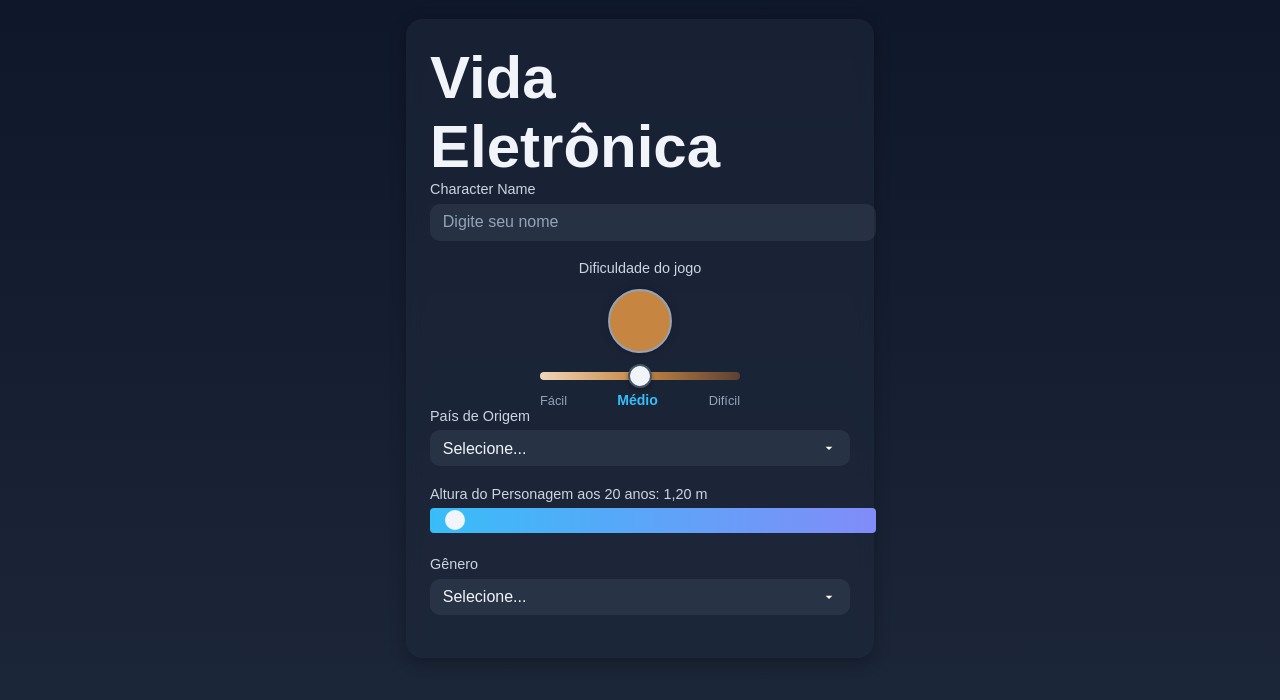
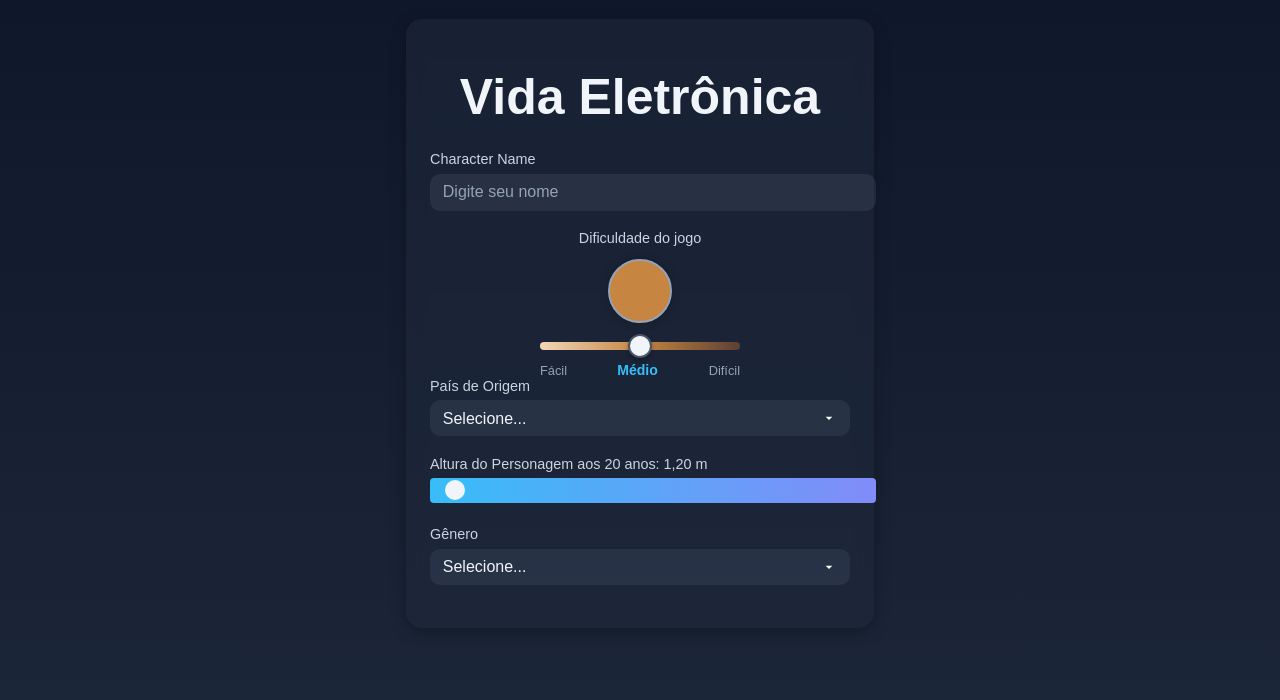
Before and after one commit to Cauadeassis/lifeGame, a Next.js app: page /customizer in a window 1280 px wide. Shown: the top 700 px of the page. Built offline with nearby package versions, Linux system fonts and the light colour scheme.

Commit message:
New `header` feature and style`

```diff
--- a/components/header.jsx
+++ b/components/header.jsx
@@ -1,9 +1,17 @@
 import React from "react";
+import { useRouter } from "next/router";
 import styles from "../styles/header.module.css";
+
 export default function Header() {
+  const router = useRouter();
+  const handleTitleClick = () => {
+    router.push("/");
+  };
   return (
-    <header>
-      <h1>Vida Eletrônica</h1>
+    <header className={styles.header}>
+      <h1 onClick={handleTitleClick} className={styles.title}>
+        Vida Eletrônica
+      </h1>
     </header>
   );
 }
--- a/styles/header.module.css
+++ b/styles/header.module.css
@@ -0,0 +1,16 @@
+.header h1 {
+  text-align: center;
+  font-size: 50px;
+  margin: 25px;
+}
+
+.header h1:hover {
+  cursor: pointer;
+  transform: scale(1.05);
+  text-shadow: 0 0 1px white;
+}
+
+.header h1:active {
+  transform: scale(0.97);
+  text-shadow: 0 0 10px white;
+}
```
